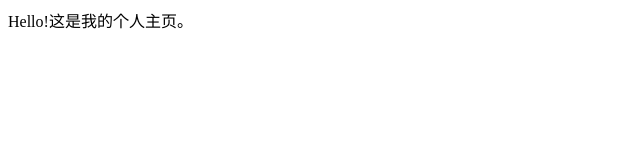
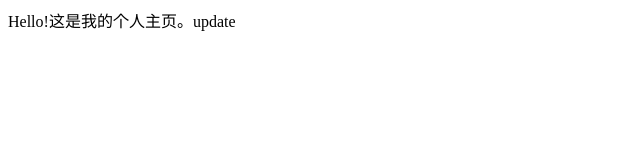
Before and after one commit to imsetal/imsetal.github.io, a plain HTML site: page index.html in a window 1280 px wide. Shown: the full height of the page, 0-640 px from the left. Drawn offline with Linux system fonts and the light colour scheme.

Commit message:
update_1

```diff
--- a/index.html
+++ b/index.html
@@ -7,7 +7,7 @@
 </head>
 
 <body>
-    Hello!这是我的个人主页。
+    Hello!这是我的个人主页。update
 </body>
 
 </html>
```
